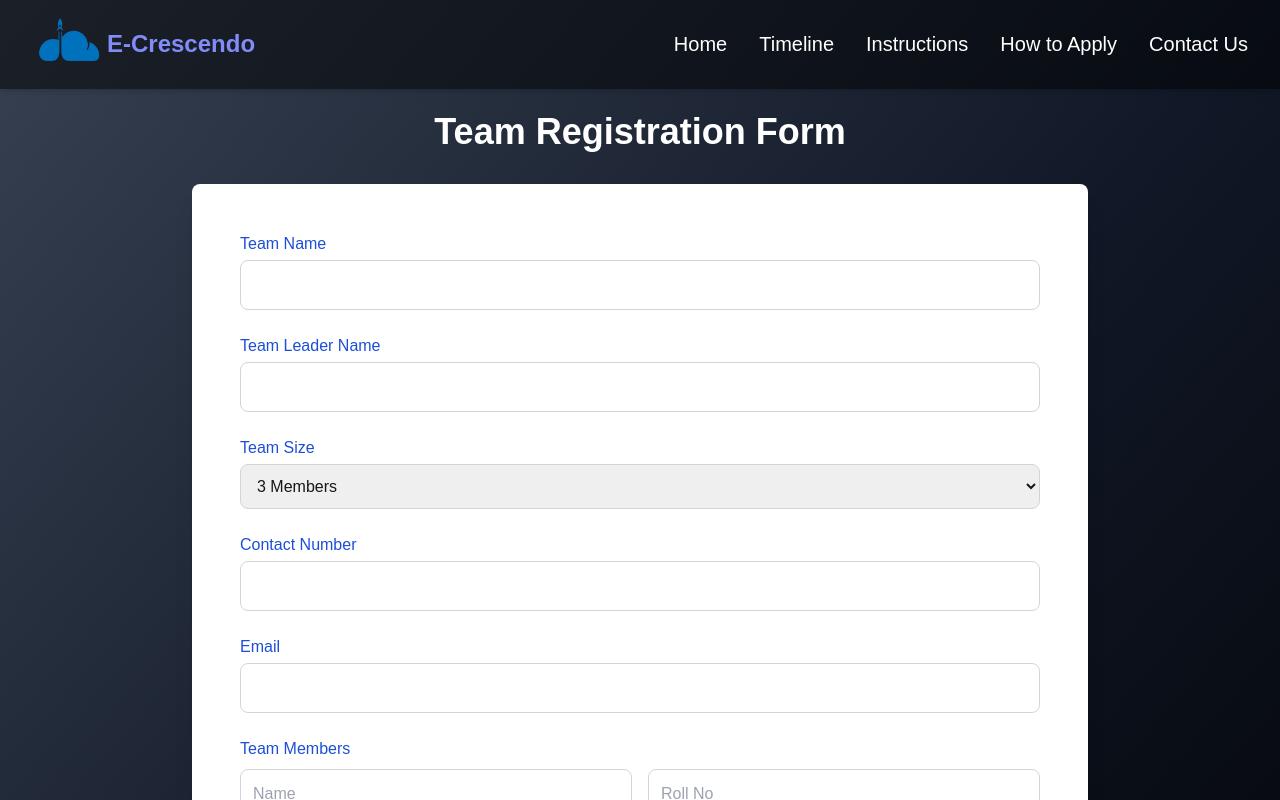
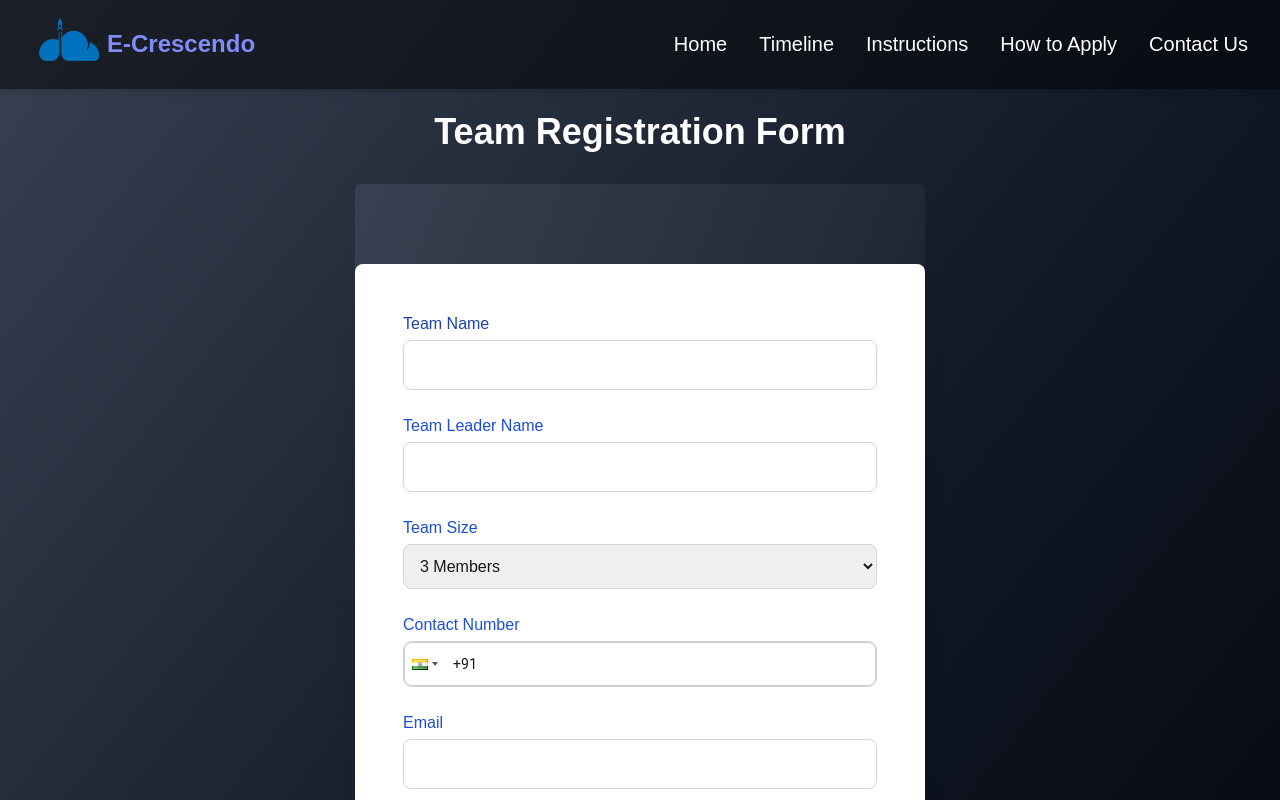
Before and after one commit to ARYAN-PURI/E-Crescendo, a Next.js app: page /registrationForm in a window 1280 px wide. Shown: the top 800 px of the page. Built offline with nearby package versions, Linux system fonts and the light colour scheme.

Commit message:
Edited contact number field and reduced the width of the form

```diff
--- a/package.json
+++ b/package.json
@@ -15,7 +15,8 @@
     "next": "^14.2.10",
     "nodemailer": "^6.9.15",
     "react": "^18",
-    "react-dom": "^18"
+    "react-dom": "^18",
+    "react-phone-input-2": "^2.15.1"
   },
   "devDependencies": {
     "@types/node": "^20",
--- a/src/app/registrationForm/page.tsx
+++ b/src/app/registrationForm/page.tsx
@@ -5,6 +5,9 @@ import axios from "axios";
 import { useRouter } from "next/navigation";
 import Footer from "../components/Footer";
 import NavBar from "../components/NavBar";
+import PhoneInput from 'react-phone-input-2';
+import 'react-phone-input-2/lib/style.css';
+
 export default function RegistrationForm() {
   const router = useRouter();
   const [isLoading, setIsLoading] = useState(false);
@@ -95,10 +98,11 @@ export default function RegistrationForm() {
       <h1 className="text-4xl font-semibold text-white my-8 text-center">
         Team Registration Form
       </h1>
+      <div className="flex flex-col items-center py-20 bg-gradient-to-br  from-gray-700 via-gray-800 to-black  max-w-3xl rounded-md ">
       <div className="w-full max-w-4xl bg-white shadow-xl rounded-lg p-8 lg:p-12">
         <div className="space-y-6">
           <div>
-            <label htmlFor="teamName" className="block text-blue-700 font-medium">
+            <label htmlFor="teamName" className="block text-blue-800 font-medium ">
               Team Name
             </label>
             <input
@@ -135,11 +139,11 @@ export default function RegistrationForm() {
               id="TeamSize"
               value={data.teamSize}
               onChange={handleMemberChange}
-              className="mt-1 w-full border border-gray-300 rounded-lg p-3 focus:ring-2 focus:ring-blue-500 focus:outline-none"
+              className="mt-1 w-full border font-medium border-gray-300 rounded-lg p-3 focus:ring-2 focus:ring-blue-500 focus:outline-none"
             >
-              <option value={3}>3 Members</option>
-              <option value={4}>4 Members</option>
-              <option value={5}>5 Members</option>
+              <option value={3} className="text-slate-700">3 Members</option>
+              <option value={4}  className="text-slate-700">4 Members</option>
+              <option value={5} className="text-slate-700" >5 Members</option>
             </select>
           </div>
 
@@ -147,16 +151,37 @@ export default function RegistrationForm() {
   <label htmlFor="contactNo" className="block text-blue-700 font-medium">
     Contact Number
   </label>
-            <input
-              type="number"
-              id="contactNo"
-              className="mt-1 w-full border border-gray-300 rounded-lg p-3 focus:ring-2 focus:ring-blue-500 focus:outline-none"
+  <PhoneInput
+    country={'in'} // Default country
     value={data.contactNo}
-              onChange={(e) => {
-                setdata({ ...data, contactNo: e.target.value });
+    onChange={(phone) => setdata({ ...data, contactNo: phone })}
+    inputProps={{
+      name: 'contactNo',
+      required: true,
+      autoFocus: false,
+    }}
+    containerClass="mt-1 w-full border border-gray-300 rounded-lg focus-within:ring-2 focus-within:ring-blue-500 focus-within:outline-none"
+    inputStyle={{
+      paddingLeft: '3rem', // distance between flag and code
+      width: '100%',
+      paddingTop: '1.3rem',
+      paddingBottom: '1.3rem',
+      border: '1px solid #ccc',
+      borderRadius: '8px',
+      outline: 'none',
+      transition: 'box-shadow 0.2s ease-in-out',
+    }}
+    buttonStyle={{
+      border: 'none',
+      background: 'transparent',
+    }}
+    dropdownStyle={{
+      zIndex: 999,
     }}
   />
 </div>
+
+
 
           <div>
             <label htmlFor="email" className="block text-blue-700 font-medium">
@@ -176,7 +201,7 @@ export default function RegistrationForm() {
           <div>
             <label className="block text-blue-700 font-medium">Team Members</label>
             {teamMembers.map((data, index) => (
-              <div key={index} className="flex flex-col md:flex-row gap-4 mt-2">
+              <div key={index} className="flex flex-col md:flex-row justify-around mt-2 mx-auto gap-2">
                 <input
                   type="text"
                   className="flex-grow border border-gray-300 rounded-lg p-3 focus:ring-2 focus:ring-blue-500 focus:outline-none"
@@ -244,6 +269,7 @@ export default function RegistrationForm() {
             </p>
             <p className="text-sm text-red-500">* Follow the sample presentation format.</p>
           </div>
+          </div>
 
           {!isLoading ? (
             <div className="flex justify-center">
```
Also changed, not shown: 1 other file (tests, documents, lock files or other folders). Lines whose indentation alone changed are shown as unchanged.
